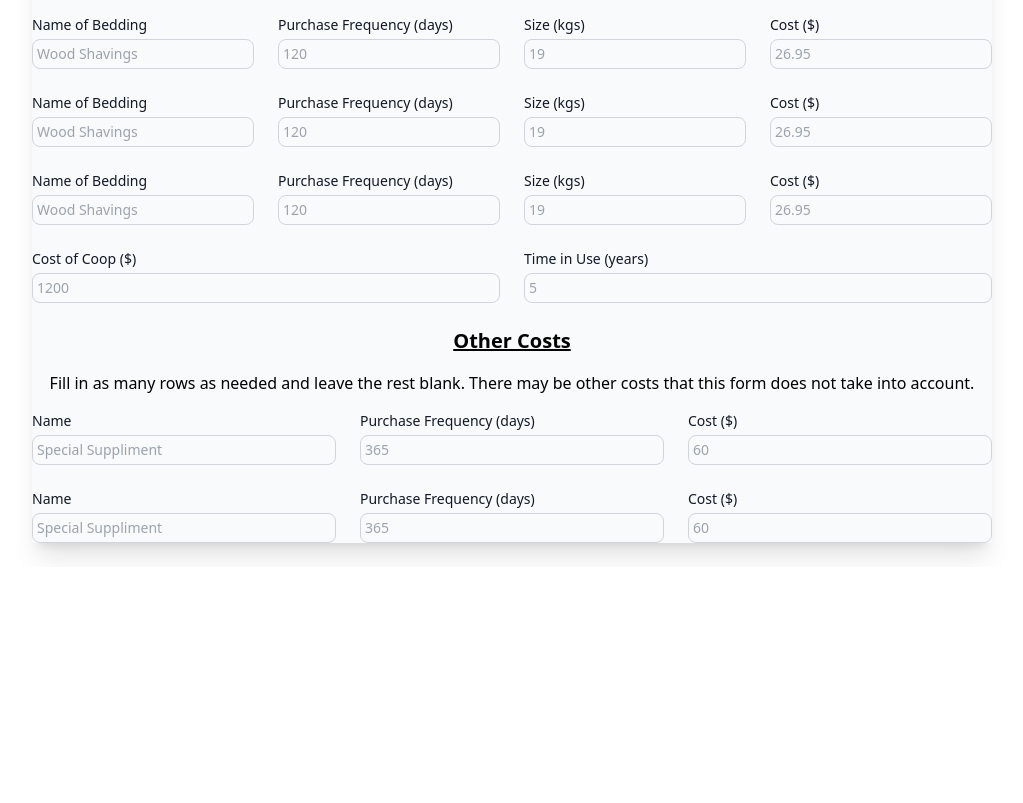
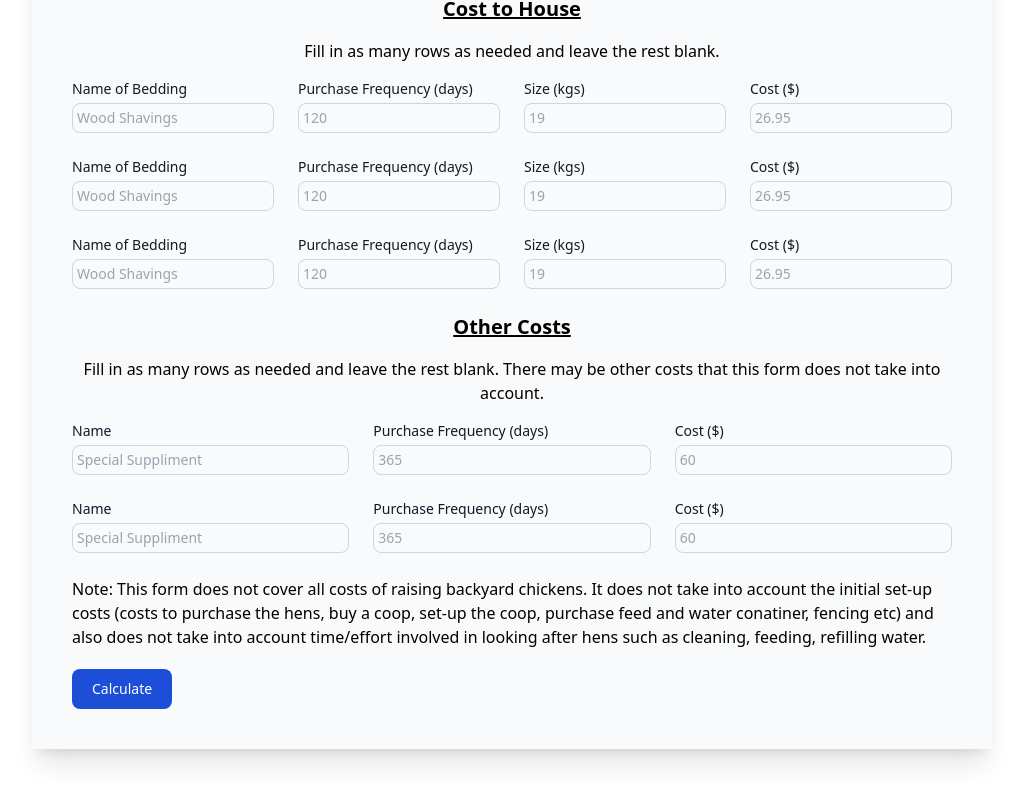
Before and after one commit to eleanor-tosh/chicken-app, a React (Create React App) app: page /inputs in a window 1280 px wide. Shown: the part 857-1660 px from the top of the page, without its empty margins (128-1151 px from the left). Before the commit the page ends 1424 px from the top, so only its background shows below. Built offline with nearby package versions, Linux system fonts and the light colour scheme.

Commit message:
fixing up a few things on the form and adding Link

```diff
--- a/src/pages/Inputs.jsx
+++ b/src/pages/Inputs.jsx
@@ -1,7 +1,15 @@
 import React from 'react'
 import { motion } from 'framer-motion'
+import { useNavigate } from 'react-router-dom'
 
 function Inputs() {
+  const navigate = useNavigate()
+
+  function handleSubmit(event) {
+    event.preventDefault()
+    navigate('/Result')
+  }
+
   return (
     <motion.div
       initial={{ opacity: 0, scale: 0.5 }}
@@ -14,14 +22,14 @@ function Inputs() {
           Fill in this form to calculate your backyard hens cost per egg.
         </h1>
 
-        <form className="bg-gray-50 shadow-xl w-3/4 mx-auto">
+        <form className="bg-gray-50 shadow-xl w-3/4 mx-auto p-10 mb-20">
           <div>
             <div>
               <div className="text-center col-span-full mb-4">
                 <h2 className="text-xl font-bold underline mb-4">
                   About the Hens
                 </h2>
-                <p>Give an approximation for the nuumber of eggs.</p>
+                <p>Give an approximation for the number of eggs.</p>
               </div>
               {/* First Other*/}
               <div className="grid gap-6 mb-6 md:grid-cols-2">
@@ -409,30 +417,6 @@ function Inputs() {
               </div>
             </div>
 
-            <div className="grid gap-6 mb-6 md:grid-cols-2">
-              <div>
-                <label className="block mb-1 text-sm font-medium text-gray-900">
-                  Cost of Coop ($)
-                </label>
-                <input
-                  className="bg-gray-50 border border-gray-300 text-gray-900 text-sm rounded-lg p-1 block w-full"
-                  type="number"
-                  placeholder="1200"
-                />
-              </div>
-
-              <div>
-                <label className="block mb-1 text-sm font-medium text-gray-900">
-                  Time in Use (years)
-                </label>
-                <input
-                  className="bg-gray-50 border border-gray-300 text-gray-900 text-sm rounded-lg p-1 block w-full"
-                  type="number"
-                  placeholder="5"
-                />
-              </div>
-            </div>
-
             <div>
               <div className="text-center col-span-full mb-4">
                 <h2 className="text-xl font-bold underline mb-4">
@@ -510,7 +494,22 @@ function Inputs() {
                 </div>
               </div>
             </div>
+            <p className="mb-5">
+              Note: This form does not cover all costs of raising backyard
+              chickens. It does not take into account the initial set-up costs
+              (costs to purchase the hens, buy a coop, set-up the coop, purchase
+              feed and water conatiner, fencing etc) and also does not take into
+              account time/effort involved in looking after hens such as
+              cleaning, feeding, refilling water.
+            </p>
           </div>
+          <button
+            type="submit"
+            onClick={handleSubmit}
+            className="text-white bg-blue-700 hover:bg-blue-800 font-medium rounded-lg text-sm w-full sm:w-auto px-5 py-2.5 text-center"
+          >
+            Calculate
+          </button>
         </form>
       </div>
     </motion.div>
--- a/src/pages/Landing.jsx
+++ b/src/pages/Landing.jsx
@@ -1,5 +1,6 @@
 import React from 'react'
 import { motion } from 'framer-motion'
+import { Link } from 'react-router-dom'
 
 function Landing() {
   return (
@@ -10,7 +11,7 @@ function Landing() {
       className="grid h-screen place-items-center"
     >
       <div className="relative">
-        <a href="/inputs">
+        <Link to={`/inputs`}>
           <img
             className="max-w-screen-xl hover:opacity-70"
             alt="eggs"
@@ -19,7 +20,7 @@ function Landing() {
           <div className="absolute text-2xl text-gray-300 bottom-20 left-1/2 -translate-x-1/2">
             <p>Click to enter</p>
           </div>
-        </a>
+        </Link>
       </div>
     </motion.div>
   )
```
